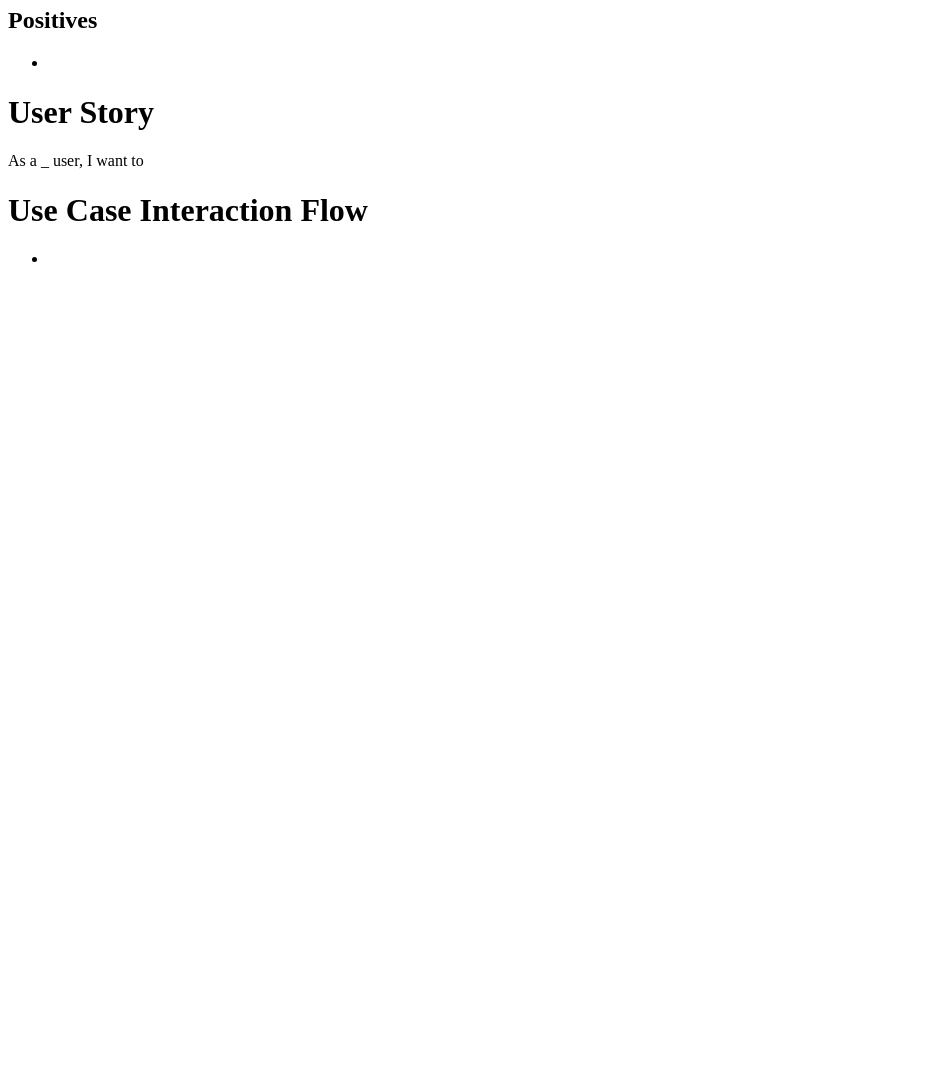
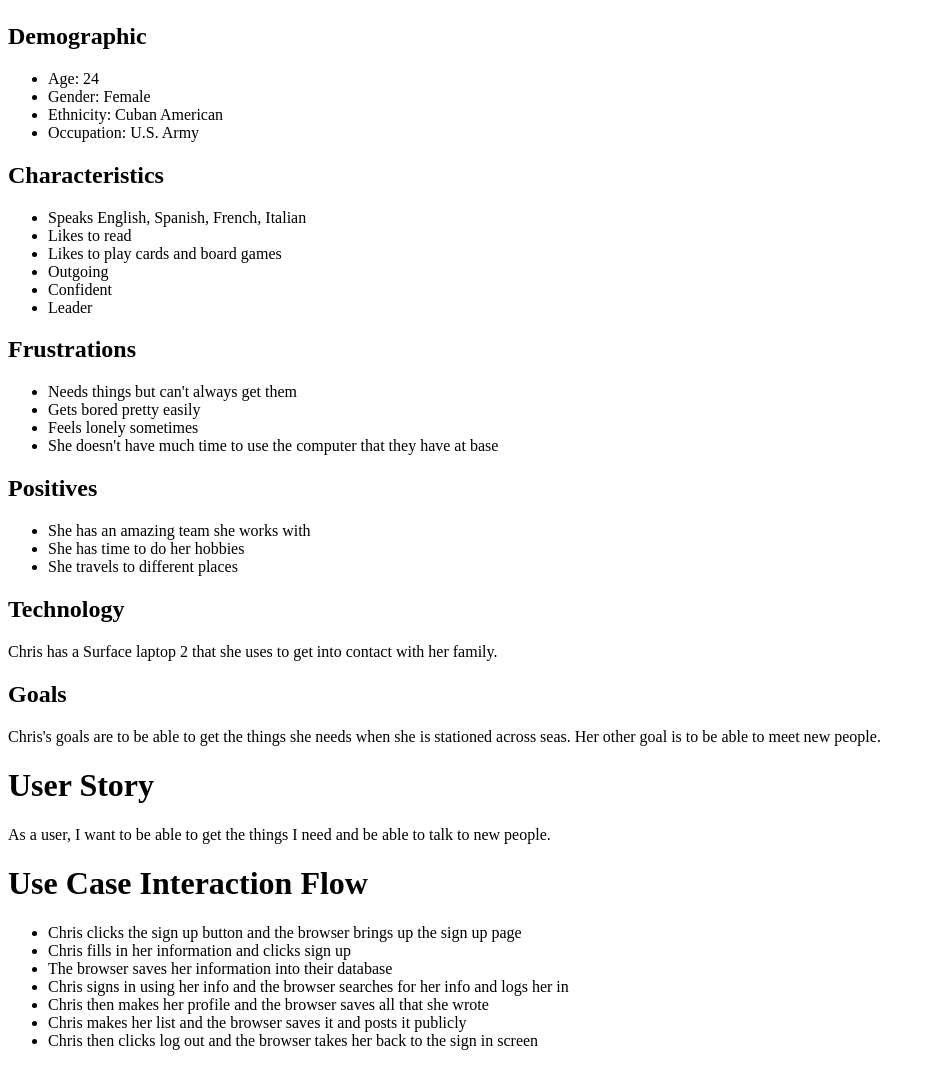
Before and after one commit to soldier-care-package/soldier-care-package, a PHP site: page /chris.php in a window 1280 px wide. Shown: the part 381-1447 px from the top of the page, without its empty margins (0-935 px from the left). Before the commit the page ends 643 px from the top, so only its background shows below. Run offline with PHP 8.4, Linux system fonts and the light colour scheme.

Commit message:
wrote the use case interaction flow as well as the user story

```diff
--- a/epic/personas/chris.php
+++ b/epic/personas/chris.php
@@ -6,40 +6,64 @@
 </head>
 <body>
 <h1>Christina "Chris" Rodriguez</h1>
-
+<img src="alonso.jpg" alt="picture of chris">
 <h2>Demographic</h2>
 <div>
 	<ul>
 		<li>Age: 24</li>
 		<li>Gender: Female</li>
-		<li>Ethnicity:</li>
+		<li>Ethnicity: Cuban American</li>
 		<li>Occupation: U.S. Army</li>
 	</ul>
 </div>
 <h2>Characteristics</h2>
 <div>
 	<ul>
-		<li></li>
+		<li>Speaks English, Spanish, French, Italian</li>
+		<li>Likes to read</li>
+		<li>Likes to play cards and board games</li>
+		<li>Outgoing</li>
+		<li>Confident</li>
+		<li>Leader</li>
 	</ul>
 </div>
 <h2>Frustrations</h2>
 <div>
 	<ul>
-		<li></li>
+		<li>Needs things but can't always get them</li>
+		<li>Gets bored pretty easily</li>
+		<li>Feels lonely sometimes</li>
+		<li>She doesn't have much time to use the computer that they have at base</li>
 	</ul>
 </div>
 <h2>Positives</h2>
 <div>
 	<ul>
-		<li></li>
+		<li>She has an amazing team she works with</li>
+		<li>She has time to do her hobbies</li>
+		<li>She travels to different places</li>
 	</ul>
 </div>
+<h2>Technology</h2>
+<div>
+	<p>Chris has a Surface laptop 2 that she uses to get into contact with her family.</p>
+</div>
+<h2>Goals</h2>
+<div>
+	<p>Chris's goals are to be able to get the things she needs when she is stationed across seas. Her other goal is to be able to meet new people.</p>
+</div>
 <h1>User Story</h1>
-<p>As a _ user, I want to</p>
+<p>As a user, I want to be able to get the things I need and be able to talk to new people.</p>
 <h1>Use Case Interaction Flow</h1>
 <div>
 	<ul>
-		<li></li>
+		<li>Chris clicks the sign up button and the browser brings up the sign up page</li>
+		<li>Chris fills in her information and clicks sign up</li>
+		<li>The browser saves her information into their database</li>
+		<li>Chris signs in using her info and the browser searches for her info and logs her in</li>
+		<li>Chris then makes her profile and the browser saves all that she wrote</li>
+		<li>Chris makes her list and the browser saves it and posts it publicly</li>
+		<li>Chris then clicks log out and the browser takes her back to the sign in screen</li>
 	</ul>
 </div>
 </body>
```
